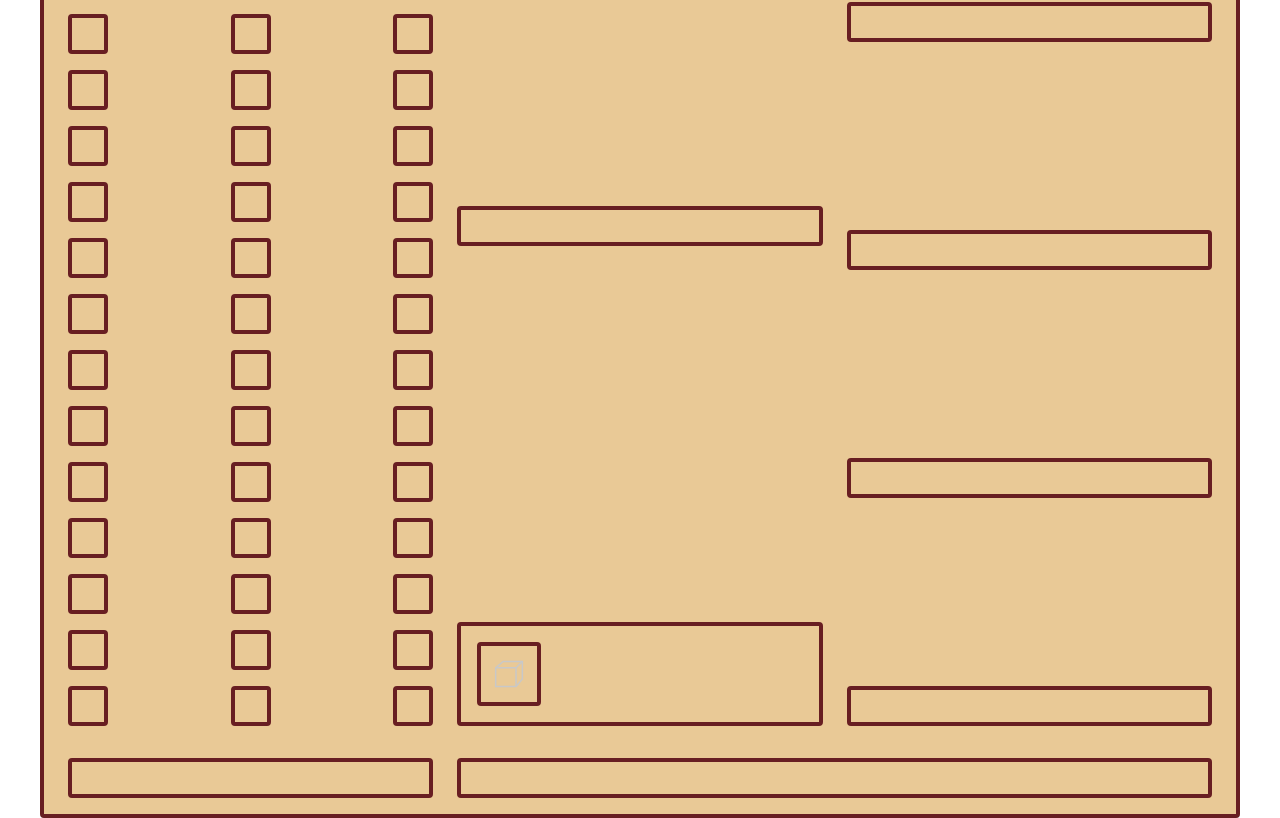
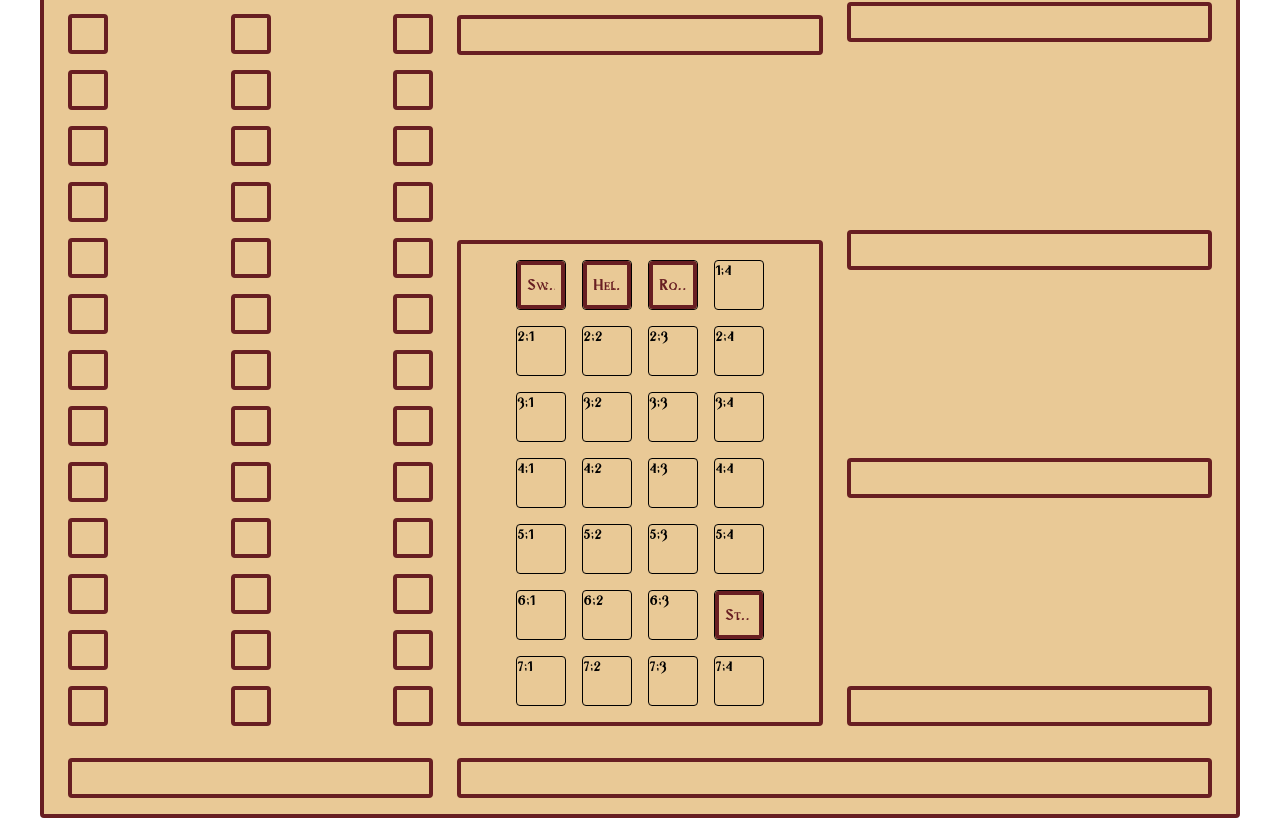
Before and after one commit to MangriMen/Paramoios, a React (Create React App) app: page / in a window 1280 px wide. Shown: the part 527-1345 px from the top of the page. Built offline with nearby package versions, Linux system fonts and the light colour scheme; no server answers.

Commit message:
Implemented inventory logic to arrange items in grid, added props to control growth

```diff
--- a/src/components/charlist/MainPage.tsx
+++ b/src/components/charlist/MainPage.tsx
@@ -1,5 +1,4 @@
 import { Avatar, Grid, Typography, useTheme } from '@mui/material';
-import D6Icon from 'assets/images/dice/D6.svg';
 import ParBox from 'components/styled/ParBox';
 import ParContainer from 'components/styled/ParContainer';
 import { ParInventory, ParInventoryItem } from 'components/styled/ParInventory';
@@ -85,14 +84,34 @@ const MainPage: FC = () => {
               <ParBox mb="1rem" padding="1rem" />
               {/* Equipment */}
               <ParBox mb="1rem" padding="1rem">
-                <ParInventory>
+                <ParInventory rows={2} cols={4}>
                   <ParInventoryItem
-                    icon={D6Icon}
-                    tooltip="Test"
                     data={{
                       name: 'Sword',
                       description: 'Stone sword',
                     }}
+                    positionIndex={0}
+                  />
+                  <ParInventoryItem
+                    data={{
+                      name: 'Helmet',
+                      description: 'Stone sword',
+                    }}
+                    positionIndex={1}
+                  />
+                  <ParInventoryItem
+                    data={{
+                      name: 'Rope',
+                      description: 'Stone sword',
+                    }}
+                    positionIndex={2}
+                  />
+                  <ParInventoryItem
+                    data={{
+                      name: 'Stone',
+                      description: 'Stone sword',
+                    }}
+                    positionIndex={23}
                   />
                 </ParInventory>
               </ParBox>
--- a/src/components/styled/ParInventory.tsx
+++ b/src/components/styled/ParInventory.tsx
@@ -1,17 +1,17 @@
-import { Box, Button, Popover, Tooltip, Typography } from '@mui/material';
-import { FC, ReactNode, useState } from 'react';
+import { Box, Popover, Tooltip, Typography } from '@mui/material';
+import { Children, FC, ReactNode, useEffect, useState } from 'react';
 
 import ParBox from './ParBox';
 
 export interface ParInventoryItemDataProps {
-  name?: string;
+  name: string;
   description?: string;
 }
 
 export interface ParInventoryItemProps {
   icon?: any;
-  tooltip?: any;
-  data?: ParInventoryItemDataProps;
+  data: ParInventoryItemDataProps;
+  positionIndex: number;
 }
 
 export const ParInventoryItemData: FC<ParInventoryItemDataProps> = ({
@@ -26,11 +26,7 @@ export const ParInventoryItemData: FC<ParInventoryItemDataProps> = ({
   );
 };
 
-export const ParInventoryItem: FC<ParInventoryItemProps> = ({
-  icon,
-  tooltip,
-  data: information,
-}) => {
+export const ParInventoryItem: FC<ParInventoryItemProps> = ({ icon, data }) => {
   const [anchorEl, setAnchorEl] = useState<null | HTMLElement>(null);
 
   const handleClick = (event: React.MouseEvent<HTMLButtonElement>) => {
@@ -45,22 +41,37 @@ export const ParInventoryItem: FC<ParInventoryItemProps> = ({
 
   return (
     <>
-      <Tooltip title={tooltip}>
-        <Button
-          variant="outlined"
-          size="small"
+      <Tooltip
+        title={<Typography fontSize="0.9rem">{data.name ?? ''}</Typography>}
+        disableInteractive
+      >
+        <Box
+          component="button"
           onClick={handleClick}
           sx={{
+            width: 'inherit',
+            backgroundColor: 'secondary.main',
+            borderRadius: '4px',
+            borderStyle: 'solid',
             borderWidth: '4px',
             borderColor: 'primary.main',
-            '&:hover': {
-              borderWidth: '4px',
-            },
+            cursor: 'pointer',
+            height: '3rem',
             aspectRatio: '1/1',
           }}
         >
-          <Box component="img" src={icon ?? ''} />
-        </Button>
+          {icon ? (
+            <Box component="img" src={icon ?? ''} />
+          ) : (
+            <Typography
+              color="primary"
+              overflow="hidden"
+              textOverflow="ellipsis"
+            >
+              {data.name}
+            </Typography>
+          )}
+        </Box>
       </Tooltip>
       <Popover
         open={open}
@@ -75,14 +86,145 @@ export const ParInventoryItem: FC<ParInventoryItemProps> = ({
         }}
         onClose={handleClose}
       >
-        <ParInventoryItemData {...information} />
+        <ParInventoryItemData {...data} />
       </Popover>
     </>
   );
 };
 
+function getItemMapAndBounds(rows: number, cols: number, children: ReactNode) {
+  let bounds = { maxRow: 0, maxCol: 0 };
+
+  const itemMap = Children.toArray(children).reduce(
+    (map: { [x: string]: any }, child: any) => {
+      const row = Math.floor(child.props.positionIndex / cols) + 1;
+      const col = (child.props.positionIndex % cols) + 1;
+
+      bounds.maxRow = Math.max(bounds.maxRow, row);
+      bounds.maxCol = Math.max(bounds.maxCol, col);
+
+      map[`${row};${col}`] = child;
+
+      return map;
+    },
+    {},
+  );
+
+  return { maxRow: bounds.maxRow, maxCol: bounds.maxCol, itemMap };
+}
+
+function checkIfGrowIsNeeded(
+  rows: number,
+  cols: number,
+  growDirection: 'vertical' | 'horizontal',
+  itemMap: { [x: string]: any },
+) {
+  let filledInLastLine = 0;
+
+  if (growDirection === 'vertical') {
+    for (let i = 1; i <= cols; i++) {
+      filledInLastLine += Number(Boolean(itemMap[`${rows};${i}`]));
+    }
+  } else if (growDirection === 'horizontal') {
+    for (let i = 1; i <= rows; i++) {
+      filledInLastLine += Number(Boolean(itemMap[`${i};${cols}`]));
+    }
+  }
+
+  return Number(filledInLastLine > 0);
+}
+
+function createCells(
+  rows: number,
+  cols: number,
+  itemMap: { [x: string]: any },
+) {
+  const tempItems: ReactNode[] = [];
+  for (let i = 1; i <= cols; i++) {
+    for (let j = 1; j <= rows; j++) {
+      const key = `${j};${i}`;
+      tempItems.push(
+        <Box
+          key={key}
+          gridColumn={i}
+          gridRow={j}
+          width="3rem"
+          height="3rem"
+          sx={{ border: '1px solid black', borderRadius: '4px' }}
+        >
+          {itemMap[key] ?? key}
+        </Box>,
+      );
+    }
+  }
+
+  return tempItems;
+}
+
 export const ParInventory: FC<{
+  rows?: number;
+  cols?: number;
+  disableGrow?: boolean;
+  growDirection?: 'vertical' | 'horizontal';
   children?: ReactNode;
-}> = ({ children }) => {
-  return <Box>{children}</Box>;
+}> = ({ children, rows, cols, disableGrow, growDirection }) => {
+  const [gridSize, setGridSize] = useState<{ rows: number; cols: number }>({
+    rows: rows ?? 2,
+    cols: cols ?? 2,
+  });
+
+  const growDirection_ = growDirection ?? 'vertical';
+
+  const [items, setItems] = useState<ReactNode[]>();
+
+  useEffect(() => {
+    const { maxRow, maxCol, itemMap } = getItemMapAndBounds(
+      gridSize.rows,
+      gridSize.cols,
+      children,
+    );
+
+    const rows = Math.max(maxRow, gridSize.rows);
+    const cols = Math.max(maxCol, gridSize.cols);
+
+    if (disableGrow) {
+      setGridSize((prevState) => ({ ...prevState, rows, cols }));
+      setItems([...createCells(rows, cols, itemMap)]);
+
+      return;
+    }
+
+    const newRowsOrCols = checkIfGrowIsNeeded(
+      rows,
+      cols,
+      growDirection_,
+      itemMap,
+    );
+
+    if (growDirection_ === 'vertical') {
+      const newRows = rows + newRowsOrCols;
+      setGridSize((prevState) => ({ ...prevState, rows: newRows, cols }));
+      setItems([...createCells(newRows, cols, itemMap)]);
+    } else if (growDirection_ === 'horizontal') {
+      const newCols = cols + newRowsOrCols;
+      setGridSize((prevState) => ({ ...prevState, rows, newCols }));
+      setItems([...createCells(rows, newCols, itemMap)]);
+    }
+  }, [children, disableGrow, gridSize.cols, gridSize.rows, growDirection_]);
+
+  return (
+    <Box
+      sx={{
+        display: 'grid',
+        gap: '1rem',
+        justifyItems: 'center',
+        aligntItems: 'center',
+        justifyContent: 'center',
+        alignContent: 'center',
+      }}
+    >
+      {items}
+    </Box>
+  );
+  // return <Box sx={{ display: 'grid' }}>{children}</Box>;
 };
```
